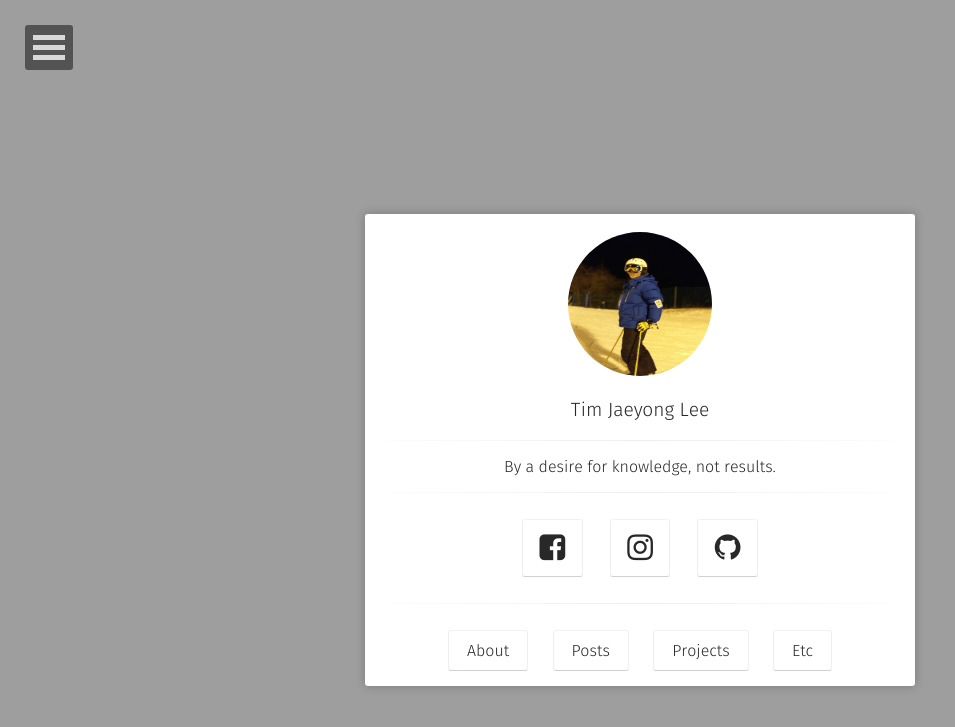
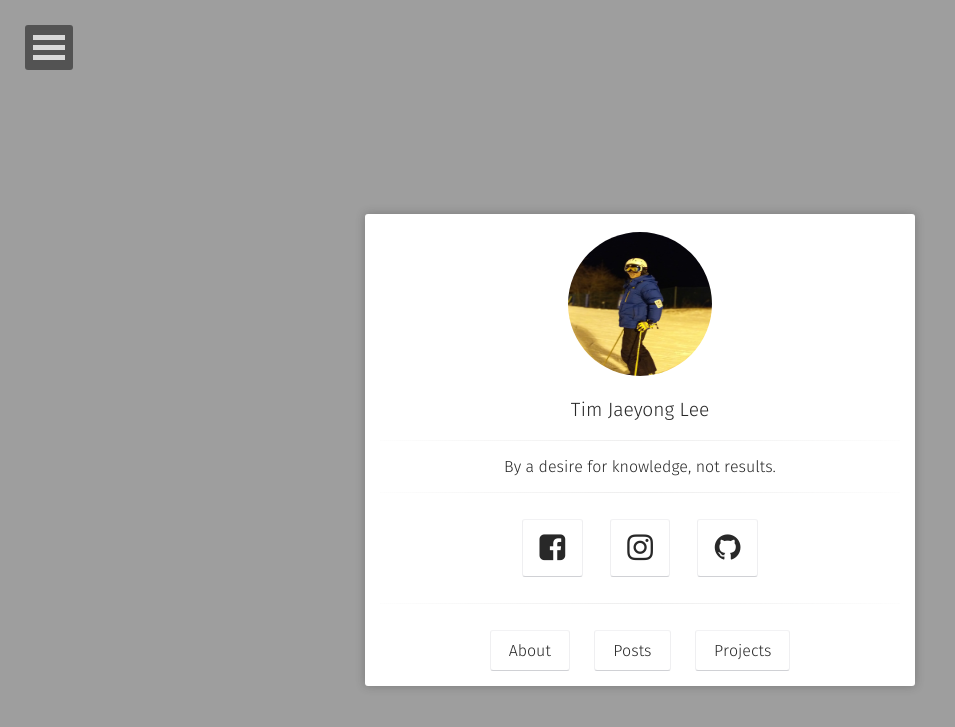
Before and after one commit to TimJLee/timjlee.github.io, a Jekyll site: the page built from index.html, in a window 1280 px wide. Shown: the top 727 px of the page, without its empty margins (0-955 px from the left). Built offline with Jekyll 4.4.1, drawn with Linux system fonts in a browser that asks for light colours; some web fonts are replaced.

Commit message:
reset home.html

```diff
--- a/_layouts/home.html
+++ b/_layouts/home.html
@@ -42,9 +42,7 @@ layout: compress
                          <a class="btn zoombtn" href="{{ site.url }}/projects">
                          Projects
                          </a>
-                         <a class="btn zoombtn" href="{{ site.url }}/etc">
-                         Etc
-                         </a>
+
                  </h3>
             </div>
         </div>
```
